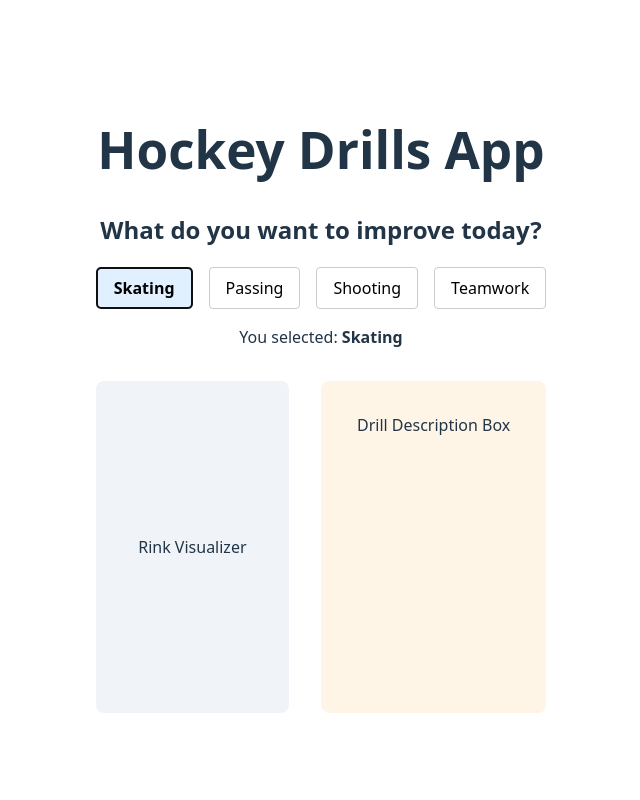
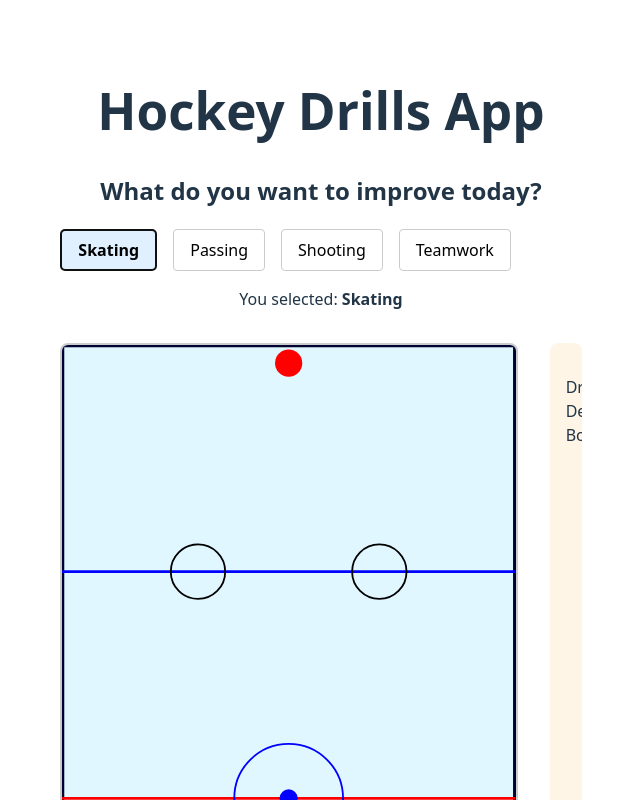
Before and after one commit to costasvallejos/drill-board, a React (Vite) app in the folder frontend/: page / in a window 1280 px wide. Both pictures are taken after a click on the button "Skating". Shown: the top 800 px of the page, without its empty margins (319-959 px from the left). Built offline with nearby package versions, Linux system fonts and the light colour scheme.

Commit message:
Initialized Rink Graphic

```diff
--- a/frontend/src/components/RinkVisualizer.jsx
+++ b/frontend/src/components/RinkVisualizer.jsx
@@ -1,16 +1,43 @@
 function RinkVisualizer() {
+    const width = 50
+    const height = 100
+
     return (
-      <div style={{
-        flex: 1,
-        minHeight: '300px',
-        backgroundColor: '#f0f4f8',
-        borderRadius: '8px',
-        display: 'flex',
-        alignItems: 'center',
-        justifyContent: 'center'
-      }}>
-        <p>Rink Visualizer</p>
-      </div>
+      <svg
+        viewBox={`0 0 ${width} ${height}`}
+        style={{
+          width: '100%',
+          height: 'auto',
+          backgroundColor: '#e0f7ff',
+          border: '2px solid #ccc',
+          borderRadius: '8px'
+        }}
+      >
+        {/* Rink outline */}
+        <rect x="0" y="0" width={width} height={height} fill="#e0f7ff" stroke="#003" strokeWidth="0.5" />
+
+        {/* Center red line (horizontal now) */}
+        <line x1="0" y1="50" x2="50" y2="50" stroke="red" strokeWidth="0.3" />
+
+        {/* Blue lines */}
+        <line x1="0" y1="25" x2="50" y2="25" stroke="blue" strokeWidth="0.3" />
+        <line x1="0" y1="75" x2="50" y2="75" stroke="blue" strokeWidth="0.3" />
+
+        {/* Nets (top and bottom) */}
+        <circle cx="25" cy="2" r="1.5" fill="red" />
+        <circle cx="25" cy="98" r="1.5" fill="red" />
+
+        {/* Faceoff circles */}
+        <circle cx="15" cy="25" r="3" stroke="black" strokeWidth="0.2" fill="none" />
+        <circle cx="35" cy="25" r="3" stroke="black" strokeWidth="0.2" fill="none" />
+        <circle cx="15" cy="75" r="3" stroke="black" strokeWidth="0.2" fill="none" />
+        <circle cx="35" cy="75" r="3" stroke="black" strokeWidth="0.2" fill="none" />
+        <circle cx="25" cy="50" r="1" fill="blue" />
+
+        {/* Center faceoff circle */}
+        <circle cx="25" cy="50" r="6" stroke="blue" strokeWidth="0.2" fill="none"/>
+
+      </svg>
     )
   }
 
```
